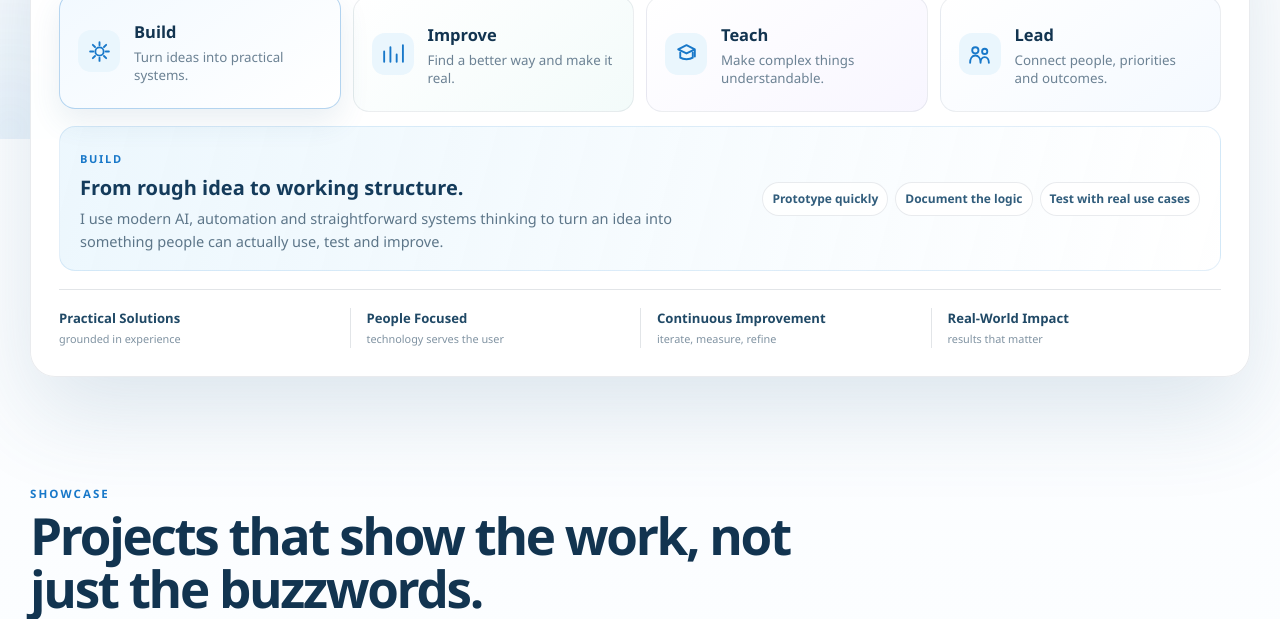
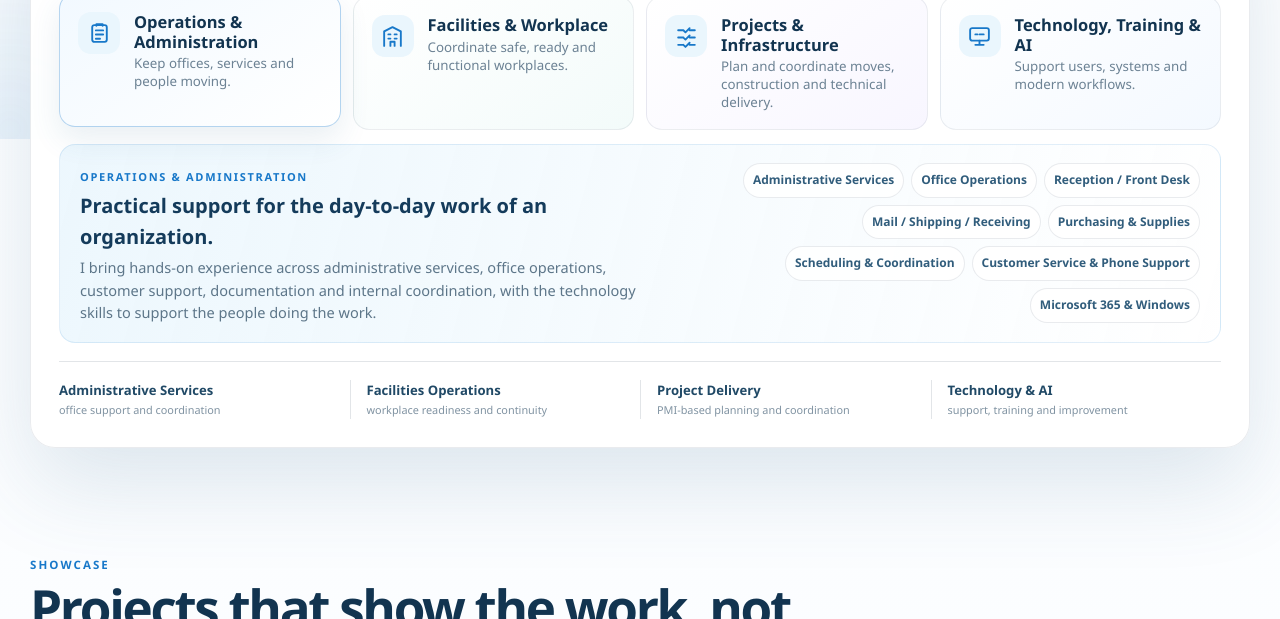
Before and after one commit to Pflugel/pflugel.github.io, a plain HTML site: page index.html in a window 1280 px wide. Shown: the part 661-1280 px from the top of the page. Drawn offline with Linux system fonts and the light colour scheme.

Commit message:
Add files via upload

```diff
--- a/index.html
+++ b/index.html
@@ -72,71 +72,86 @@
       <section class="dashboard reveal" aria-labelledby="dashboard-title">
         <div class="dashboard-header">
           <div>
-            <p class="section-kicker">INTERACTIVE OVERVIEW</p>
+            <p class="section-kicker">CAPABILITY OVERVIEW</p>
             <h2 id="dashboard-title">Professional Dashboard</h2>
           </div>
-          <p class="dashboard-intro">Tap a focus area to see how I approach the work.</p>
+          <p class="dashboard-intro">Tap a capability area to see the range of work I can support and lead.</p>
         </div>
 
         <div class="dashboard-grid">
-          <button class="dash-card active" data-panel="build" aria-pressed="true">
+          <button class="dash-card active" data-panel="operations" aria-pressed="true">
             <span class="dash-icon">
-              <svg viewBox="0 0 24 24" aria-hidden="true"><path d="M12 3v3M12 18v3M3 12h3M18 12h3M5.6 5.6l2.1 2.1M16.3 16.3l2.1 2.1M18.4 5.6l-2.1 2.1M7.7 16.3l-2.1 2.1"/><circle cx="12" cy="12" r="4"/></svg>
+              <svg viewBox="0 0 24 24" aria-hidden="true">
+                <rect x="5" y="4" width="14" height="16" rx="2"/>
+                <path d="M9 4.5V3h6v1.5M8.5 9h7M8.5 13h7M8.5 17h4"/>
+              </svg>
             </span>
-            <span><strong>Build</strong><small>Turn ideas into practical systems.</small></span>
+            <span><strong>Operations &amp; Administration</strong><small>Keep offices, services and people moving.</small></span>
           </button>
 
-          <button class="dash-card" data-panel="improve" aria-pressed="false">
+          <button class="dash-card" data-panel="facilities" aria-pressed="false">
             <span class="dash-icon">
-              <svg viewBox="0 0 24 24" aria-hidden="true"><path d="M4 19V9M10 19V5M16 19v-7M22 19V3"/></svg>
+              <svg viewBox="0 0 24 24" aria-hidden="true">
+                <path d="M4 21V7l8-4 8 4v14M8 10h2M14 10h2M8 14h2M14 14h2M10 21v-4h4v4"/>
+              </svg>
             </span>
-            <span><strong>Improve</strong><small>Find a better way and make it real.</small></span>
+            <span><strong>Facilities &amp; Workplace</strong><small>Coordinate safe, ready and functional workplaces.</small></span>
           </button>
 
-          <button class="dash-card" data-panel="teach" aria-pressed="false">
+          <button class="dash-card" data-panel="projects" aria-pressed="false">
             <span class="dash-icon">
-              <svg viewBox="0 0 24 24" aria-hidden="true"><path d="M4 7l8-4 8 4-8 4z"/><path d="M6 10v5c3 2 9 2 12 0v-5M20 8v6"/></svg>
+              <svg viewBox="0 0 24 24" aria-hidden="true">
+                <path d="M4 6h5M15 6h5M9 6l2 2 4-4M4 13h5M15 13h5M9 13l2 2 4-4M4 20h5M15 20h5M9 20l2 2 4-4"/>
+              </svg>
             </span>
-            <span><strong>Teach</strong><small>Make complex things understandable.</small></span>
+            <span><strong>Projects &amp; Infrastructure</strong><small>Plan and coordinate moves, construction and technical delivery.</small></span>
           </button>
 
-          <button class="dash-card" data-panel="lead" aria-pressed="false">
+          <button class="dash-card" data-panel="technology" aria-pressed="false">
             <span class="dash-icon">
-              <svg viewBox="0 0 24 24" aria-hidden="true"><circle cx="8" cy="8" r="3"/><circle cx="17" cy="9" r="2.5"/><path d="M3 20c0-4 2-7 5-7s5 3 5 7M13 20c0-3 1.5-5.5 4-5.5S21 17 21 20"/></svg>
+              <svg viewBox="0 0 24 24" aria-hidden="true">
+                <rect x="3" y="4" width="18" height="12" rx="2"/>
+                <path d="M8 20h8M12 16v4M8 10h2M12 10h4"/>
+              </svg>
             </span>
-            <span><strong>Lead</strong><small>Connect people, priorities and outcomes.</small></span>
+            <span><strong>Technology, Training &amp; AI</strong><small>Support users, systems and modern workflows.</small></span>
           </button>
         </div>
 
         <div class="dashboard-detail" id="dashboard-detail" aria-live="polite">
           <div>
-            <span class="detail-label">BUILD</span>
-            <h3>From rough idea to working structure.</h3>
-            <p>I use modern AI, automation and straightforward systems thinking to turn an idea into something people can actually use, test and improve.</p>
+            <span class="detail-label">OPERATIONS &amp; ADMINISTRATION</span>
+            <h3>Practical support for the day-to-day work of an organization.</h3>
+            <p>I bring hands-on experience across administrative services, office operations, customer support, documentation and internal coordination, with the technology skills to support the people doing the work.</p>
           </div>
           <div class="detail-points">
-            <span>Prototype quickly</span>
-            <span>Document the logic</span>
-            <span>Test with real use cases</span>
+            <span>Administrative Services</span>
+            <span>Office Operations</span>
+            <span>Reception / Front Desk</span>
+            <span>Mail / Shipping / Receiving</span>
+            <span>Purchasing &amp; Supplies</span>
+            <span>Scheduling &amp; Coordination</span>
+            <span>Customer Service &amp; Phone Support</span>
+            <span>Microsoft 365 &amp; Windows</span>
           </div>
         </div>
 
         <div class="dashboard-footer">
           <div>
-            <strong>Practical Solutions</strong>
-            <span>grounded in experience</span>
+            <strong>Administrative Services</strong>
+            <span>office support and coordination</span>
           </div>
           <div>
-            <strong>People Focused</strong>
-            <span>technology serves the user</span>
+            <strong>Facilities Operations</strong>
+            <span>workplace readiness and continuity</span>
           </div>
           <div>
-            <strong>Continuous Improvement</strong>
-            <span>iterate, measure, refine</span>
+            <strong>Project Delivery</strong>
+            <span>PMI-based planning and coordination</span>
           </div>
           <div>
-            <strong>Real-World Impact</strong>
-            <span>results that matter</span>
+            <strong>Technology &amp; AI</strong>
+            <span>support, training and improvement</span>
           </div>
         </div>
       </section>
--- a/script.js
+++ b/script.js
@@ -113,29 +113,65 @@ document.querySelectorAll('#year').forEach(el => {
 
 // Interactive Professional Dashboard
 const dashboardContent = {
-  build: {
-    label: 'BUILD',
-    title: 'From rough idea to working structure.',
-    body: 'I use modern AI, automation and straightforward systems thinking to turn an idea into something people can actually use, test and improve.',
-    points: ['Prototype quickly', 'Document the logic', 'Test with real use cases']
+  operations: {
+    label: 'OPERATIONS & ADMINISTRATION',
+    title: 'Practical support for the day-to-day work of an organization.',
+    body: 'I bring hands-on experience across administrative services, office operations, customer support, documentation and internal coordination, with the technology skills to support the people doing the work.',
+    points: [
+      'Administrative Services',
+      'Office Operations',
+      'Reception / Front Desk',
+      'Mail / Shipping / Receiving',
+      'Purchasing & Supplies',
+      'Scheduling & Coordination',
+      'Customer Service & Phone Support',
+      'Microsoft 365 & Windows'
+    ]
   },
-  improve: {
-    label: 'IMPROVE',
-    title: 'Learn the operation before changing the operation.',
-    body: 'I look for friction, repetitive work, communication gaps and avoidable complexity—then improve the process without disrupting what already works.',
-    points: ['Understand the workflow', 'Find the bottleneck', 'Automate selectively']
+  facilities: {
+    label: 'FACILITIES & WORKPLACE',
+    title: 'Keep workplaces safe, ready and operational.',
+    body: 'My facilities capabilities include workplace services, vendor and contractor coordination, security and access systems, emergency preparedness, continuity support, maintenance coordination and physical site readiness.',
+    points: [
+      'Facilities Operations',
+      'Workplace Services',
+      'Vendor / Contractor Coordination',
+      'Security & Access Systems',
+      'Emergency / Storm Preparation',
+      'Business Continuity Support',
+      'Maintenance & Site Readiness',
+      'Space & Move Planning'
+    ]
   },
-  teach: {
-    label: 'TEACH',
-    title: 'Make complex technology usable.',
-    body: 'Technical knowledge only creates value when people can understand and apply it. My background in training and support shapes how I document, explain and roll out new systems.',
-    points: ['Plain-language guidance', 'Practical documentation', 'Support adoption']
+  projects: {
+    label: 'PROJECTS & INFRASTRUCTURE',
+    title: 'Organize complex physical and technical work from plan through delivery.',
+    body: 'I use formal project-management practices, including PMI principles and Microsoft Project, to coordinate relocations, construction-related work, infrastructure, drawings, vendors, cutovers and field execution.',
+    points: [
+      'Project Management',
+      'PMI-Based Practices',
+      'Microsoft Project',
+      'Corporate & Data Center Relocations',
+      'Construction Project Coordination',
+      'Commercial Blueprint / Drawing Review',
+      'Structured Cabling & Patch Panels',
+      'Low-Voltage / Telecom Infrastructure'
+    ]
   },
-  lead: {
-    label: 'LEAD',
-    title: 'Connect people, priorities and execution.',
-    body: 'I am comfortable working across customers, technical teams, operations and leadership—keeping the work organized while maintaining focus on service and outcomes.',
-    points: ['Coordinate stakeholders', 'Create clarity', 'Keep work moving']
+  technology: {
+    label: 'TECHNOLOGY, TRAINING & AI',
+    title: 'Connect people, systems and modern tools.',
+    body: 'Technology has been part of my work throughout my career, from end-user support and technical training to business systems, workflow improvement, generative AI and practical automation.',
+    points: [
+      'End-User / Desktop Support',
+      'Technical Training',
+      'Microsoft 365 & Windows',
+      'Business Systems',
+      'Workflow Improvement',
+      'Generative AI / LLM Workflows',
+      'AI-Assisted Documentation',
+      'Automation & AI Workflow Design'
+    ]
   }
 };
 
```
Also changed, not shown: styles.css.
